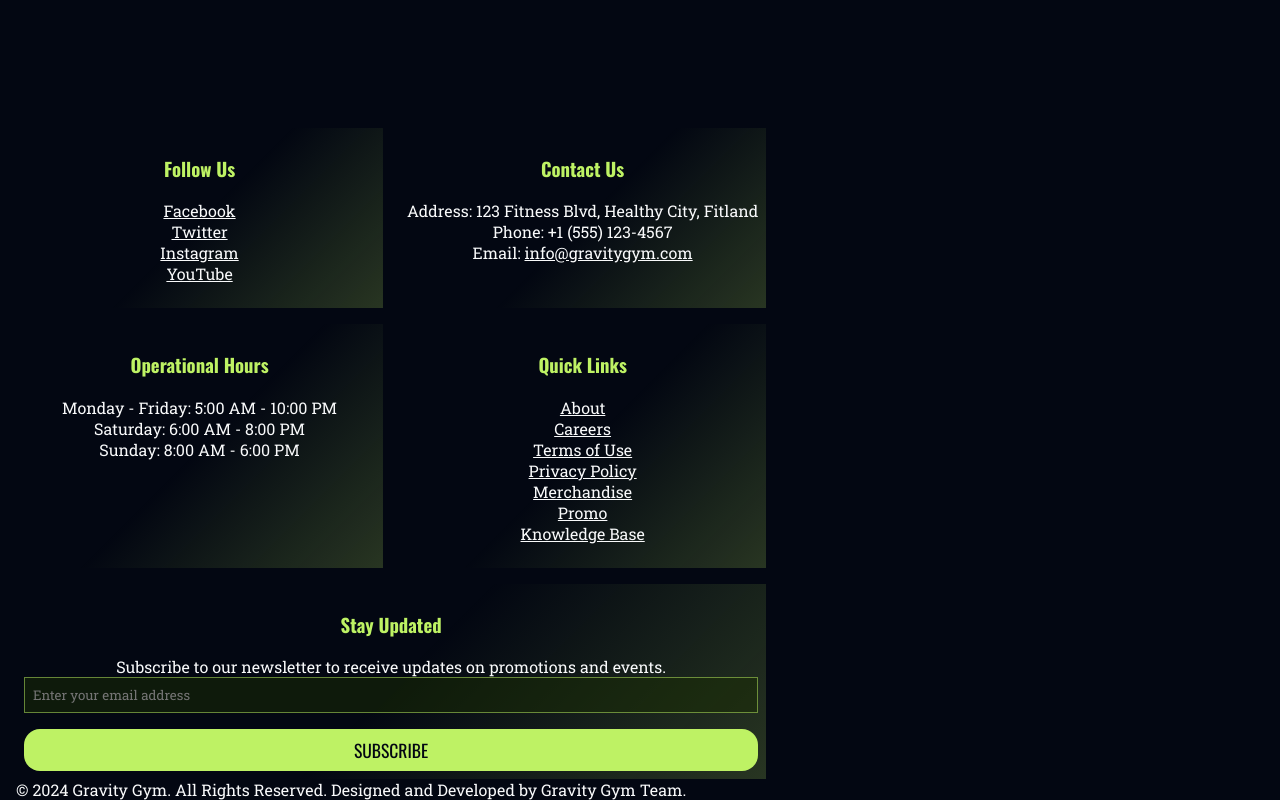
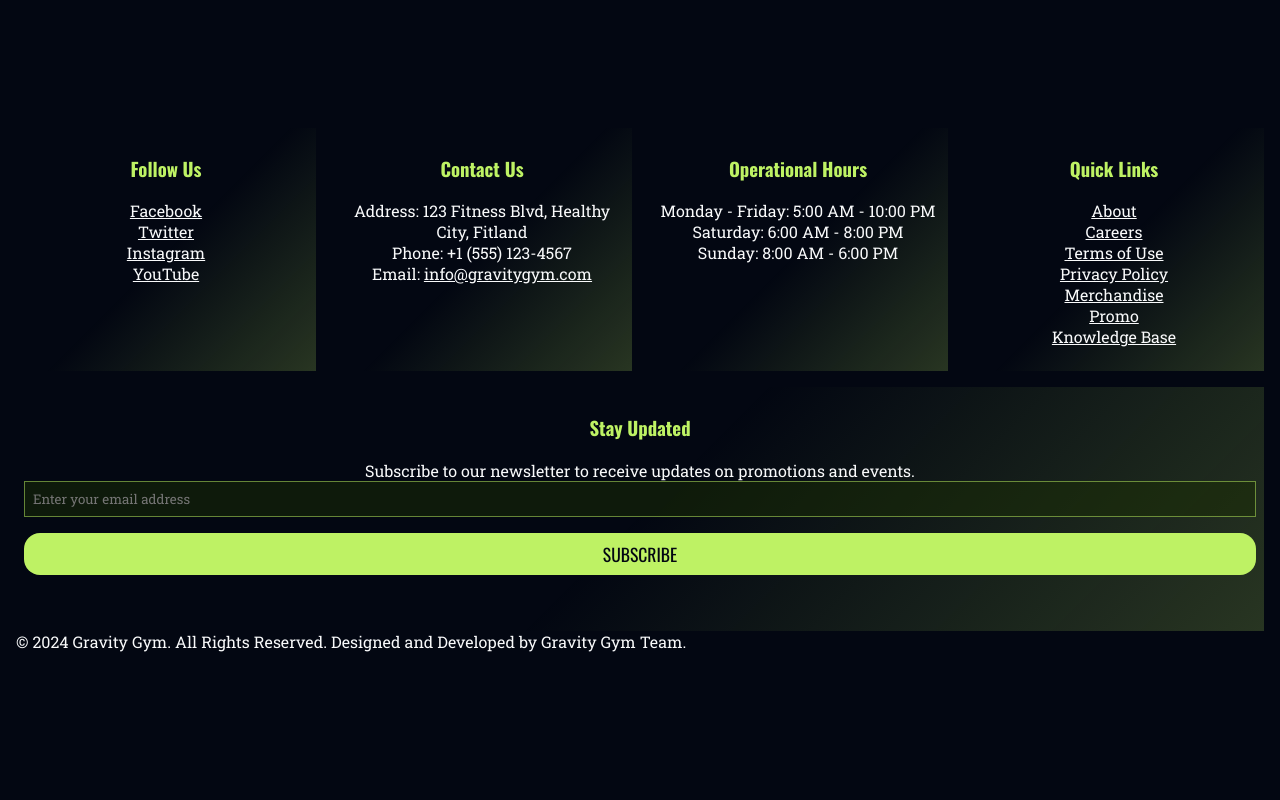
Before and after one commit to alfifrr/milestone-1, a plain HTML site: page index.html in a window 1280 px wide. Shown: the part 4672-5472 px from the top of the page. After the commit the page ends 5324 px from the top, so only its background shows below. Drawn offline with nearby package versions, Linux system fonts and the light colour scheme.

Commit message:
fix: footer section

```diff
--- a/index.html
+++ b/index.html
@@ -253,7 +253,7 @@
         </div>
       </section>
     </main>
-    <footer>
+    <footer class="w-full">
       <div id="footer-container" class="px-1">
         <!-- Social Media Links -->
         <section class="footer-section">
--- a/src/style.css
+++ b/src/style.css
@@ -557,6 +557,16 @@ footer p {
   }
 }
 
+@media only screen and (min-width: 768px) {
+  #footer-container {
+    grid-template-columns: repeat(4, 1fr);
+    grid-template-rows: repeat(2, 1fr);
+  }
+  #newsletter {
+    grid-column: span 4;
+  }
+}
+
 @media only screen and (min-width: 1024px) {
   #services-grid {
     grid-template-columns: repeat(4, 1fr);
```
